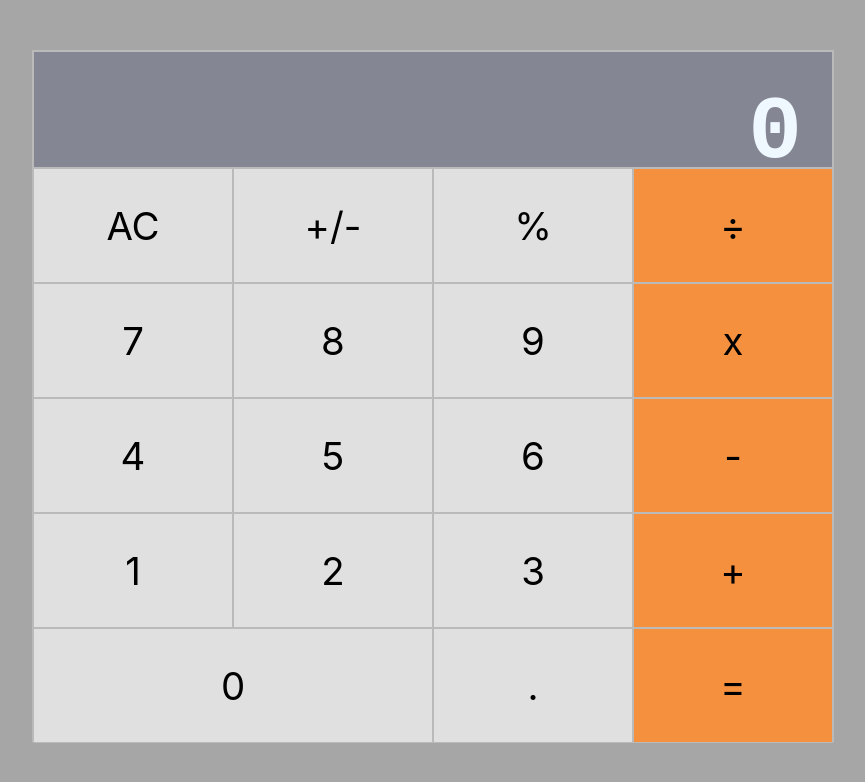
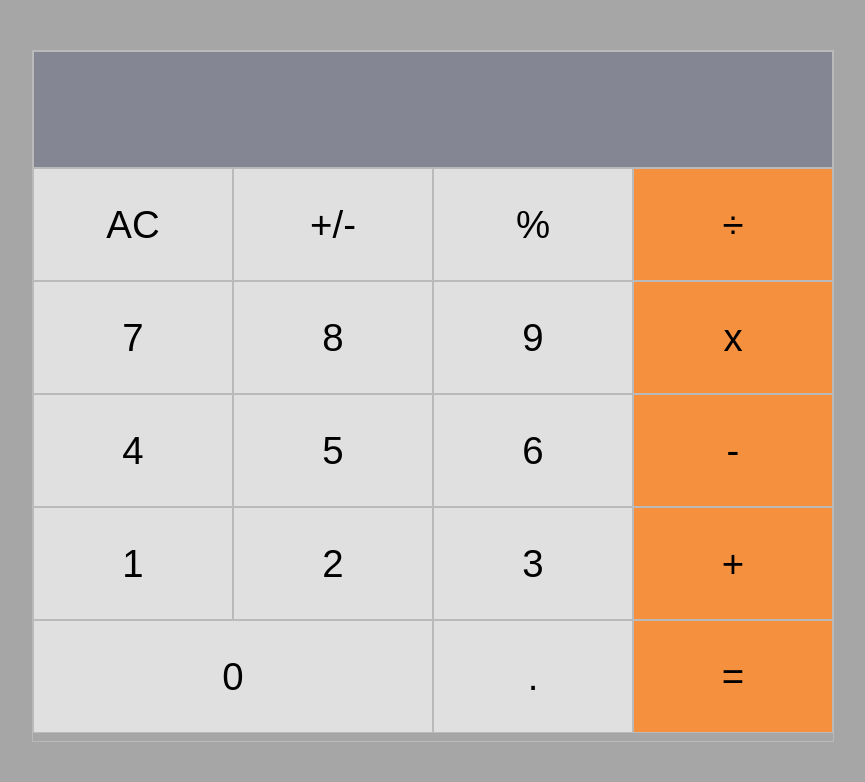
Before and after one commit to danalvrz/mathemagicians, a React (Create React App) app: page / in a window 1280 px wide. Shown: the top 782 px of the page, without its empty margins (207-1072 px from the left). Built offline with nearby package versions, Linux system fonts and the light colour scheme.

Commit message:
Add event handler

```diff
--- a/package.json
+++ b/package.json
@@ -6,6 +6,7 @@
     "@testing-library/jest-dom": "^5.16.1",
     "@testing-library/react": "^12.1.2",
     "@testing-library/user-event": "^13.5.0",
+    "big.js": "^6.1.1",
     "react": "^17.0.2",
     "react-dom": "^17.0.2",
     "react-scripts": "5.0.0",
--- a/src/App.css
+++ b/src/App.css
@@ -36,7 +36,7 @@ body {
 .bttn {
   background-color: #e0e0e0;
   border: 0.25px solid #bababa;
-  width: 24.75%;
+  width: 25%;
   height: 113px;
   display: flex;
   justify-content: center;
@@ -44,10 +44,18 @@ body {
   font-size: 3vw;
 }
 
+.bttn:hover {
+  background-color: #c6c6c6;
+}
+
 .operator {
   background-color: #f5913e;
 }
 
+.operator:hover {
+  background-color: #cb7937;
+}
+
 .zero {
-  flex-grow: 2;
+  flex-grow: 1;
 }
--- a/src/App.js
+++ b/src/App.js
@@ -11,9 +11,9 @@ class App extends React.Component {
   render() {
     return (
       <div className="App">
-        <body className="App-body">
+        <section className="App-body">
           <Calculator />
-        </body>
+        </section>
       </div>
     );
   }
--- a/src/components/Calculator.js
+++ b/src/components/Calculator.js
@@ -1,37 +1,69 @@
+/* eslint-disable react/no-access-state-in-setstate */
+/* eslint-disable react/destructuring-assignment */
 import React from 'react';
+import calculate from '../logic/calculate';
+
+const bttnList = [
+  { class: ['bttn'], name: 'AC' },
+  { class: ['bttn'], name: '+/-' },
+  { class: ['bttn'], name: '%' },
+  { class: ['bttn', 'operator'], name: '÷' },
+  { class: ['bttn'], name: '7' },
+  { class: ['bttn'], name: '8' },
+  { class: ['bttn'], name: '9' },
+  { class: ['bttn', 'operator'], name: 'x' },
+  { class: ['bttn'], name: '4' },
+  { class: ['bttn'], name: '5' },
+  { class: ['bttn'], name: '6' },
+  { class: ['bttn', 'operator'], name: '-' },
+  { class: ['bttn'], name: '1' },
+  { class: ['bttn'], name: '2' },
+  { class: ['bttn'], name: '3' },
+  { class: ['bttn', 'operator'], name: '+' },
+  { class: ['bttn', 'zero'], name: '0' },
+  { class: ['bttn'], name: '.' },
+  { class: ['bttn', 'operator'], name: '=' },
+];
 
 class Calculator extends React.Component {
   constructor(props) {
     super(props);
-    this.state = {};
+    this.state = {
+      Obj: {
+        total: null,
+        next: null,
+        operation: null,
+      },
+    };
   }
+
+  clickHandler = (buttonName) => {
+    const updateDisplay = calculate(this.state.Obj, buttonName.target.name);
+    this.setState({ Obj: updateDisplay });
+  };
+
+  Bttn = (props) => {
+    const buttonsArr = [];
+    props.arr.forEach((button) => buttonsArr.push(
+      <button onClick={this.clickHandler} type="button" name={button.name} key={button.name} className={[button.class[0], button.class[1]].join(' ')}>{button.name}</button>,
+    ));
+    return buttonsArr;
+  };
 
   render() {
     return (
       <div className="calculatorCointainer">
         <div className="resultCointainer">
-          <p className="result">0</p>
+          <p className="result">
+            {this.state.Obj.total}
+        &nbsp;
+            {this.state.Obj.operation}
+        &nbsp;
+            {this.state.Obj.next}
+          </p>
         </div>
         <div className="buttons">
-          <div className="bttn">AC</div>
-          <div className="bttn">+/-</div>
-          <div className="bttn">%</div>
-          <div className="bttn operator">÷</div>
-          <div className="bttn">7</div>
-          <div className="bttn">8</div>
-          <div className="bttn">9</div>
-          <div className="bttn operator">x</div>
-          <div className="bttn">4</div>
-          <div className="bttn">5</div>
-          <div className="bttn">6</div>
-          <div className="bttn operator">-</div>
-          <div className="bttn">1</div>
-          <div className="bttn">2</div>
-          <div className="bttn">3</div>
-          <div className="bttn operator">+</div>
-          <div className="bttn zero">0</div>
-          <div className="bttn">.</div>
-          <div className="bttn operator">=</div>
+          <this.Bttn arr={bttnList} />
         </div>
       </div>
     );
--- /dev/null
+++ b/src/logic/calculate.js
@@ -0,0 +1,129 @@
+import operate from './operate';
+
+function isNumber(item) {
+  return !!item.match(/[0-9]+/);
+}
+
+/**
+ * Given a button name and a calculator data object, return an updated
+ * calculator data object.
+ *
+ * Calculator data object contains:
+ *   total:s      the running total
+ *   next:String       the next number to be operated on with the total
+ *   operation:String  +, -, etc.
+ */
+export default function calculate(obj, buttonName) {
+  if (buttonName === 'AC') {
+    return {
+      total: null,
+      next: null,
+      operation: null,
+    };
+  }
+
+  if (isNumber(buttonName)) {
+    if (buttonName === '0' && obj.next === '0') {
+      return {};
+    }
+    // If there is an operation, update next
+    if (obj.operation) {
+      if (obj.next) {
+        return { ...obj, next: obj.next + buttonName };
+      }
+      return { ...obj, next: buttonName };
+    }
+    // If there is no operation, update next and clear the value
+    if (obj.next) {
+      return {
+        next: obj.next + buttonName,
+        total: null,
+      };
+    }
+    return {
+      next: buttonName,
+      total: null,
+    };
+  }
+
+  if (buttonName === '.') {
+    if (obj.next) {
+      if (obj.next.includes('.')) {
+        return { ...obj };
+      }
+      return { ...obj, next: `${obj.next}.` };
+    }
+    if (obj.operation) {
+      return { next: '0.' };
+    }
+    if (obj.total) {
+      if (obj.total.includes('.')) {
+        return {};
+      }
+      return { total: `${obj.total}.` };
+    }
+    return { total: '0.' };
+  }
+
+  if (buttonName === '=') {
+    if (obj.next && obj.operation) {
+      return {
+        total: operate(obj.total, obj.next, obj.operation),
+        next: null,
+        operation: null,
+      };
+    }
+    // '=' with no operation, nothing to do
+    return {};
+  }
+
+  if (buttonName === '+/-') {
+    if (obj.next) {
+      return { ...obj, next: (-1 * parseFloat(obj.next)).toString() };
+    }
+    if (obj.total) {
+      return { ...obj, total: (-1 * parseFloat(obj.total)).toString() };
+    }
+    return {};
+  }
+
+  // Button must be an operation
+
+  // When the user presses an operation button without having entered
+  // a number first, do nothing.
+  // if (!obj.next && !obj.total) {
+  //   return {};
+  // }
+
+  // User pressed an operation after pressing '='
+  if (!obj.next && obj.total && !obj.operation) {
+    return { ...obj, operation: buttonName };
+  }
+
+  // User pressed an operation button and there is an existing operation
+  if (obj.operation) {
+    if (obj.total && !obj.next) {
+      return { ...obj, operation: buttonName };
+    }
+
+    return {
+      total: operate(obj.total, obj.next, obj.operation),
+      next: null,
+      operation: buttonName,
+    };
+  }
+
+  // no operation yet, but the user typed one
+
+  // The user hasn't typed a number yet, just save the operation
+  if (!obj.next) {
+    return { operation: buttonName };
+  }
+
+  // save the operation and shift 'next' into 'total'
+  return {
+    total: obj.next,
+    next: null,
+    operation: buttonName,
+  };
+}
--- /dev/null
+++ b/src/logic/operate.js
@@ -0,0 +1,30 @@
+import Big from 'big.js';
+
+export default function operate(numberOne, numberTwo, operation) {
+  const one = Big(numberOne);
+  const two = Big(numberTwo);
+  if (operation === '+') {
+    return one.plus(two).toString();
+  }
+  if (operation === '-') {
+    return one.minus(two).toString();
+  }
+  if (operation === 'x') {
+    return one.times(two).toString();
+  }
+  if (operation === '÷') {
+    try {
+      return one.div(two).toString();
+    } catch (err) {
+      return "Can't divide by 0.";
+    }
+  }
+  if (operation === '%') {
+    try {
+      return one.mod(two).toString();
+    } catch (err) {
+      return "Can't find modulo as can't divide by 0.";
+    }
+  }
+  throw Error(`Unknown operation '${operation}'`);
+}
```
Also changed, not shown: 1 other file (tests, documents, lock files or other folders).
